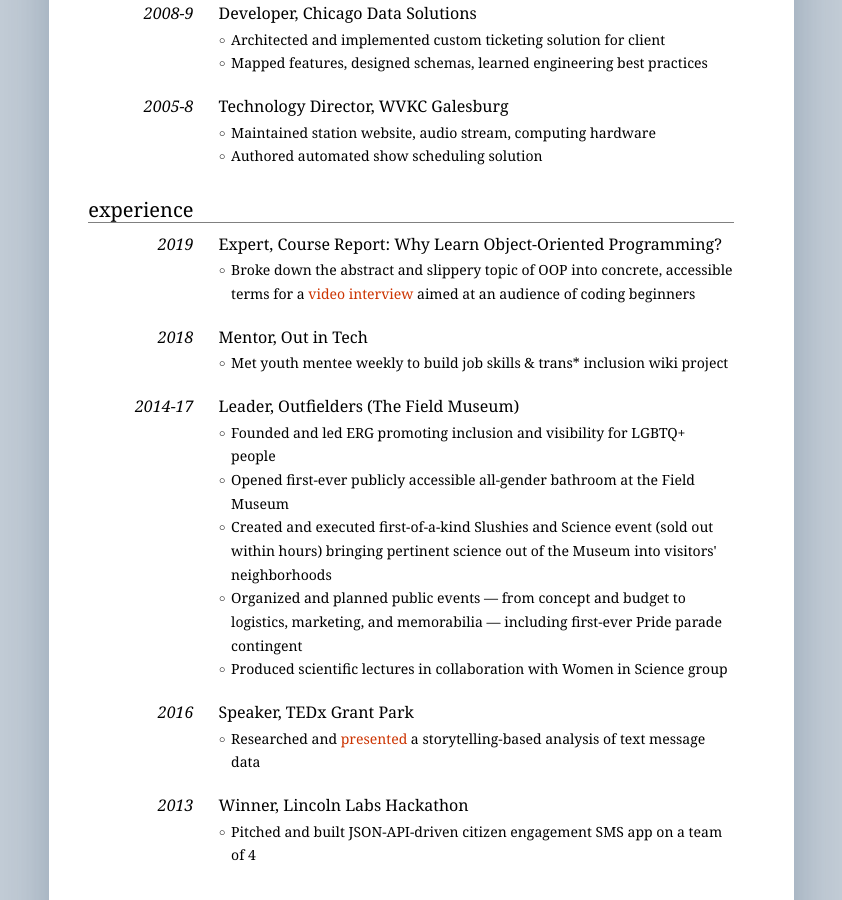
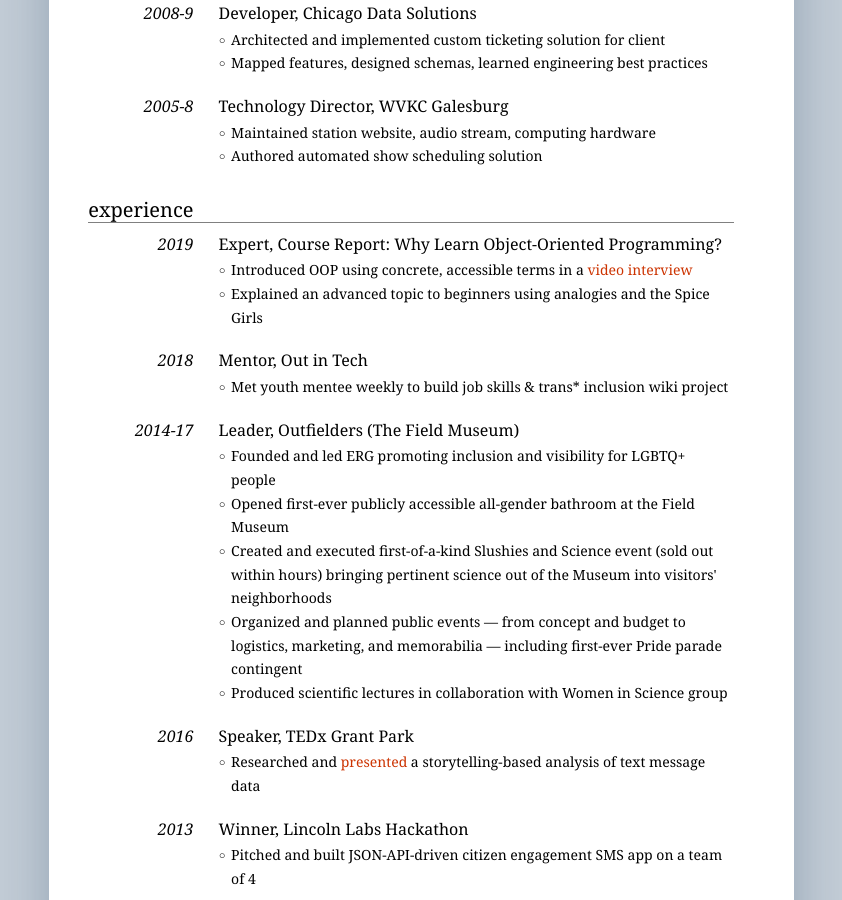
Before and after one commit to telegraham/resume, a Jekyll site: the page built from index.html, in a window 1280 px wide and 900 px high, scrolled down 1554 px. Shown: the whole window, without its empty margins (219-1061 px from the left). Built offline with Jekyll 4.4.1, drawn with Linux system fonts in a browser that asks for light colours.

Commit message:
spice girls

```diff
--- a/_data/resume.json
+++ b/_data/resume.json
@@ -85,7 +85,8 @@
 			"where": "Course Report: Why Learn <nobr>Object-Oriented</nobr> Programming?",
 			"when": "2019",
 			"how": [
-				"Broke down the abstract and slippery topic of OOP into concrete, accessible terms for a <a href='https://www.coursereport.com/blog/should-you-learn-object-oriented-programming-at-coding-bootcamp'>video interview</a> aimed at an audience of coding beginners",
+				"Introduced OOP using concrete, accessible terms in a <a href='https://www.coursereport.com/blog/should-you-learn-object-oriented-programming-at-coding-bootcamp'>video interview</a>",
+				"Explained an advanced topic to beginners using analogies and the Spice Girls",
 				]
 		},
 		{
```
